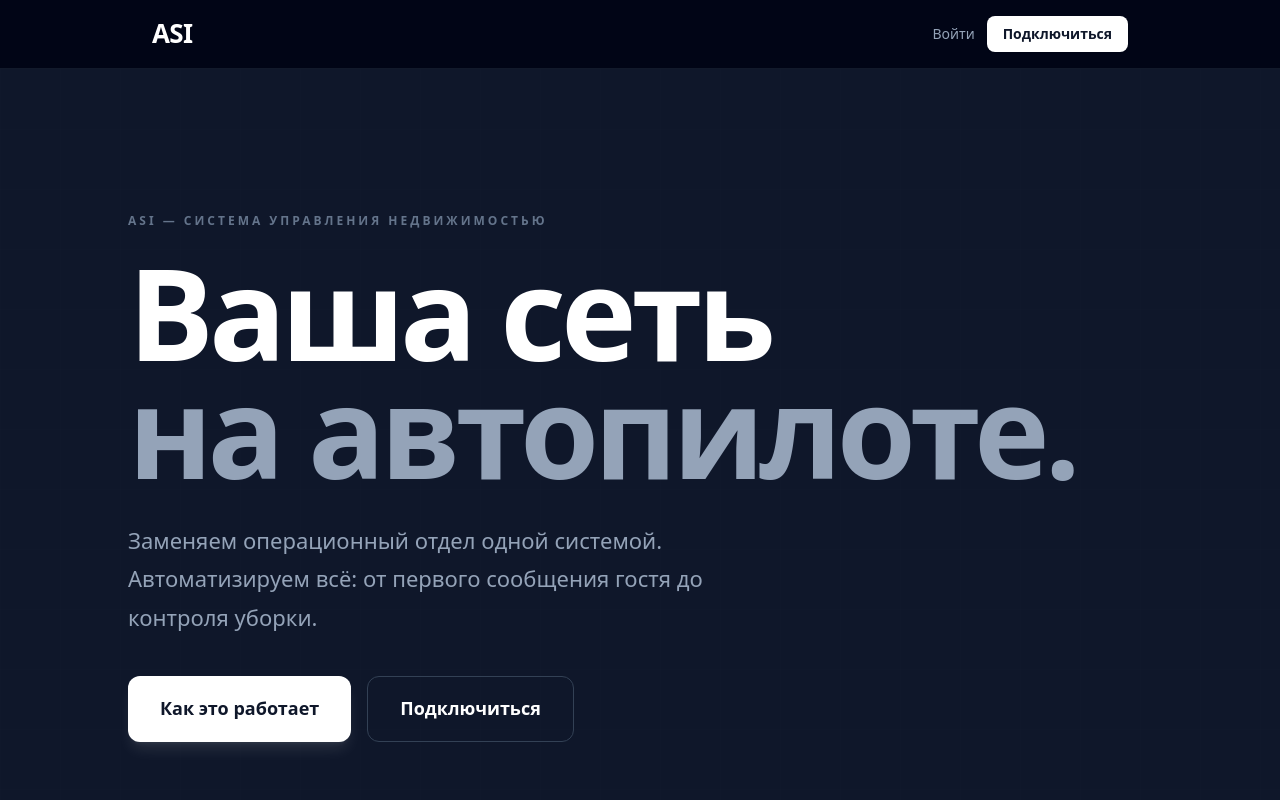
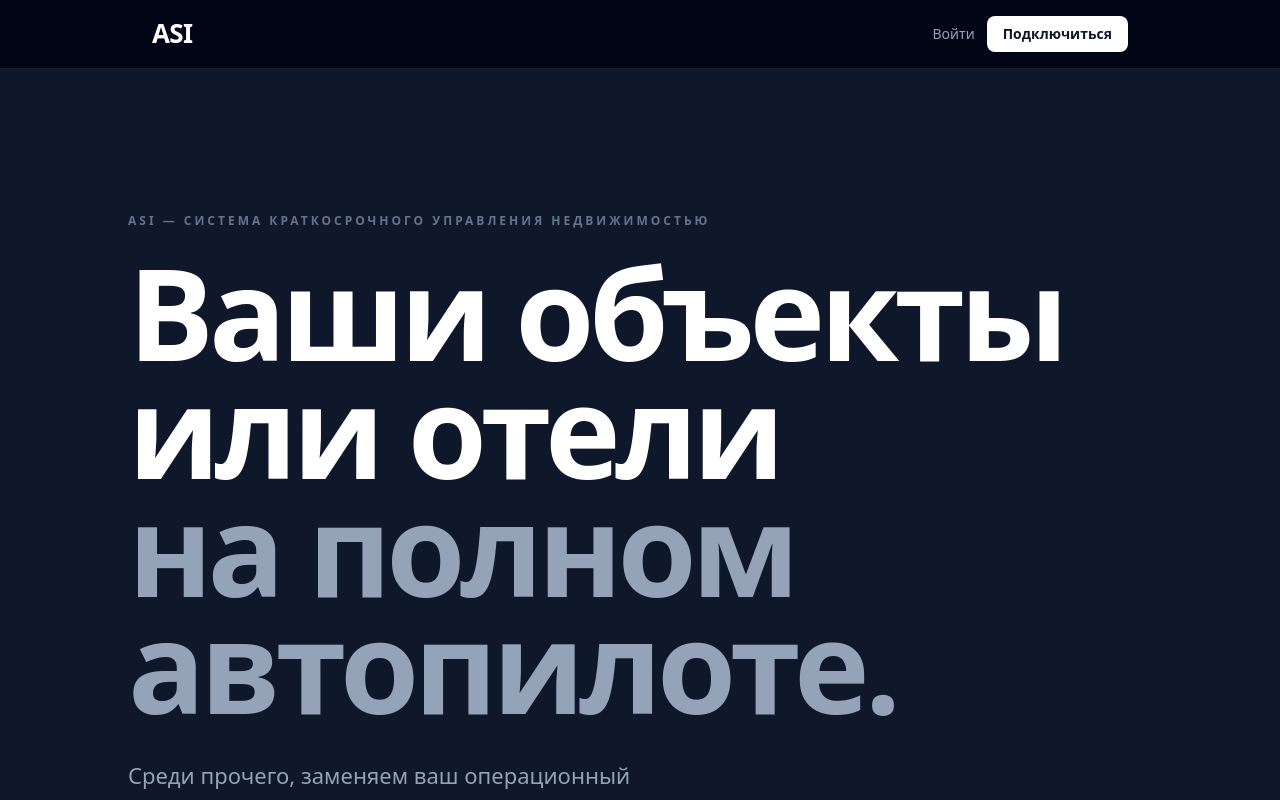
Before and after one commit to ASI-integration/asi-landing, a Next.js app: page / in a window 1280 px wide. Shown: the top 800 px of the page. Built offline with nearby package versions, Linux system fonts and the light colour scheme; no server answers.

Commit message:
copy: update hero title and subtitle on main page

```diff
--- a/src/app/page.tsx
+++ b/src/app/page.tsx
@@ -79,16 +79,16 @@ export default function Home() {
           <div className="relative max-w-5xl mx-auto">
             {/* Swiss-school: left-aligned, massive, confident */}
             <p className="text-xs font-semibold uppercase tracking-[0.25em] text-slate-500 mb-6">
-              ASI — Система управления недвижимостью
+              ASI — Система краткосрочного управления недвижимостью
             </p>
             <h1 className="text-7xl sm:text-8xl lg:text-display-lg font-bold text-white tracking-tight leading-none">
-              Ваша сеть
+              Ваши объекты или отели
               <br />
-              <span className="text-slate-400">на автопилоте.</span>
+              <span className="text-slate-400">на полном автопилоте.</span>
             </h1>
             <p className="mt-8 text-lg sm:text-xl text-slate-400 max-w-xl leading-relaxed">
-              Заменяем операционный отдел одной системой. Автоматизируем всё:
-              от первого сообщения гостя до контроля уборки.
+              Среди прочего, заменяем ваш операционный персонал одной нашей системой.
+              Автоматизируем весь процесс краткосрочной аренды целиком.
             </p>
             <div className="mt-10 flex flex-col sm:flex-row gap-4">
               <a
```
